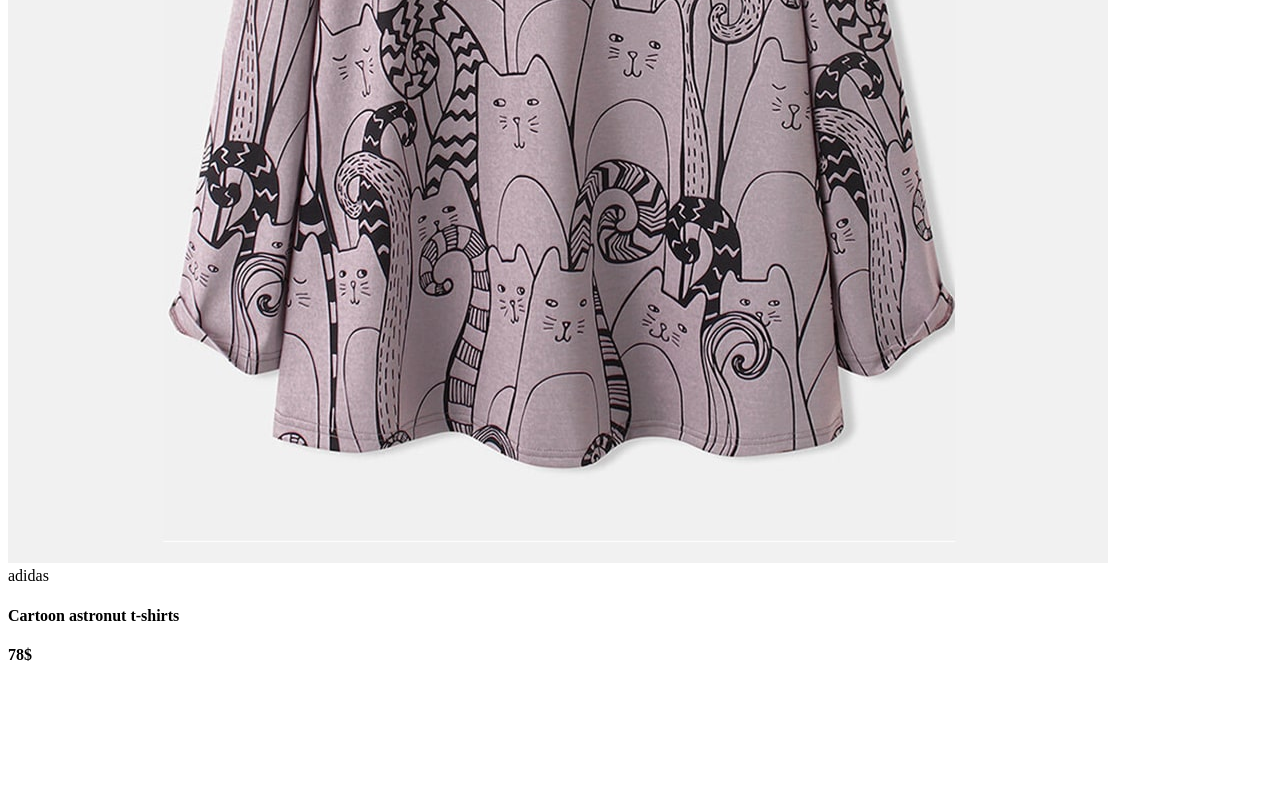
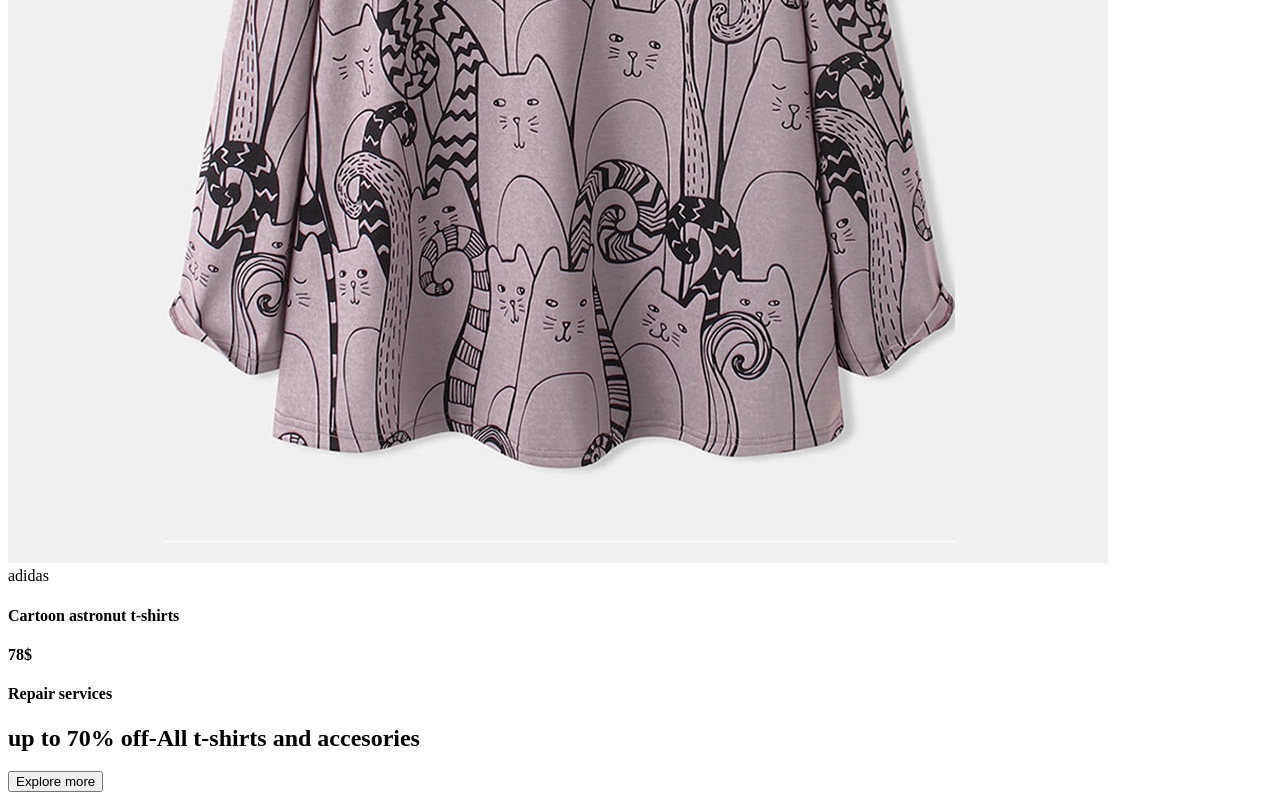
Before and after one commit to sahoomanas-2006/CARA, a plain HTML site: page index.html in a window 1280 px wide. Shown: the part 10581-11381 px from the top of the page. Before the commit the page ends 11266 px from the top, so only its background shows below. Drawn offline with Linux system fonts and the light colour scheme.

Commit message:
index.html:banner

```diff
--- a/index.html
+++ b/index.html
@@ -178,5 +178,10 @@
             </div>
         </div>
     </section>
+    <section class="banner" class="section-m1">
+        <h4>Repair services</h4>
+        <h2>up to <span>70% off</span>-All t-shirts and accesories</h2>
+        <button class="normal">Explore more</button>
+    </section>
 </body>
 </html>
```
Also changed, not shown: image/banner/b2.jpg (added).
